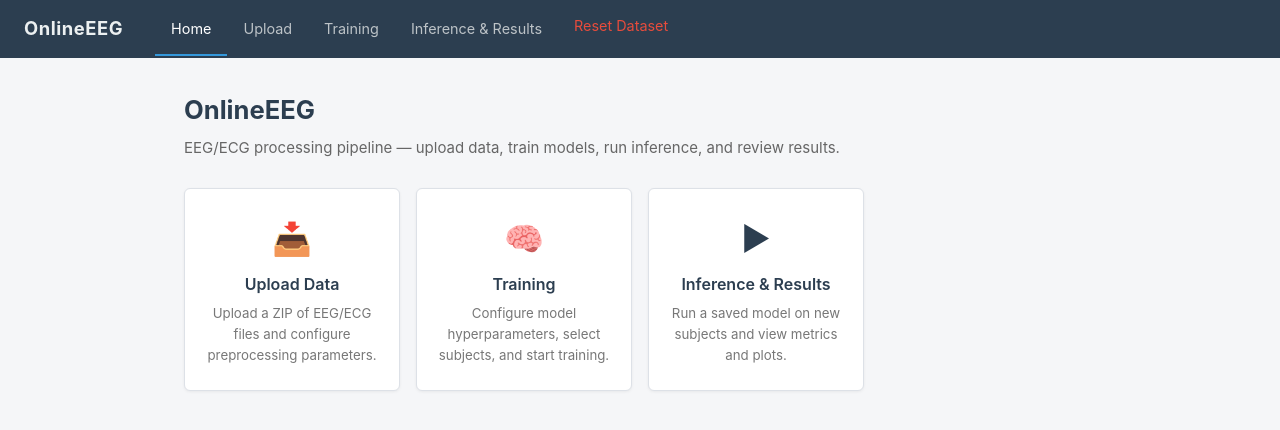
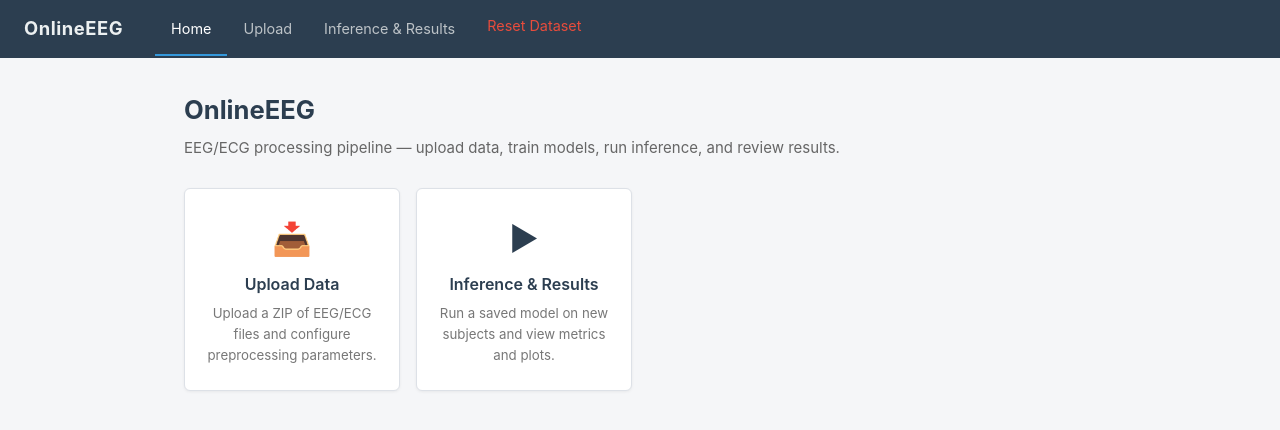
Before and after one commit to ivanbrillo/OnlineEEG-Rpeaks, a Flask app: page / in a window 1280 px wide. Shown: the top 430 px of the page. Run offline with Flask 3, Linux system fonts and the light colour scheme.

Commit message:
removed training page

```diff
--- a/app.py
+++ b/app.py
@@ -192,134 +192,27 @@ def _run_training_thread(config, excluded_subjects):
 
 @app.route("/training")
 def training():
-    subjects = []
-    try:
-        subjects = get_saved_subjects()
-    except NotImplementedError:
-        pass  # silently show empty list; user will upload data first
-    except Exception as e:
-        flash(f"Could not load subjects: {e}", "error")
-
-    form_values = _state.get("training_form_values")
-
-    return render_template(
-        "training.html",
-        subjects=subjects,
-        default_hyperparams=DEFAULT_HYPERPARAMS,
-        training_logs=_state["training_logs"],
-        training_status=_state["training_status"],
-        training_running=_state["training_running"],
-        training_metrics=_state["training_metrics"],
-        training_plot=_state["training_plot"],
-        last_model_name=_state["last_model_name"],
-        form_values=form_values,
-    )
+    return redirect(url_for("index"))
 
 
 @app.route("/training/status")
 def training_status_api():
-    """JSON endpoint polled by the training page to stream live log updates."""
-    with _state_lock:
-        data = {
-            "logs": _state["training_logs"],
-            "running": _state["training_running"],
-            "status": _state["training_status"],
-            "metrics": _state["training_metrics"],
-            "plot": _state["training_plot"],
-        }
-    return jsonify(data)
+    return redirect(url_for("index"))
 
 
 @app.route("/training/start", methods=["POST"])
 def training_start():
-    if _state["training_running"]:
-        flash("Training is already running.", "info")
-        return redirect(url_for("training"))
-
-    form_values = {
-        "model_name": request.form.get("model_name", "").strip(),
-        "channels": request.form.get("channels", "64"),
-        "overlap_percentage": request.form.get("overlap_percentage", "0"),
-        "butterworth": bool(request.form.get("butterworth")),
-        "f_min": request.form.get("f_min", "5"),
-        "f_max": request.form.get("f_max", "22.5"),
-        "validation_ratio": request.form.get("validation_ratio", "0.3"),
-        "time_window_length": request.form.get("time_window_length", "10"),
-        "hyperparams": request.form.get("hyperparams", "{}"),
-        "excluded_subjects": request.form.getlist("excluded_subjects"),
-    }
-    _state["training_form_values"] = form_values
-
-    model_name = request.form.get("model_name", "").strip()
-    if not model_name:
-        flash("Model name is required.", "error")
-        return redirect(url_for("training"))
-
-    hyperparams = safe_json_parse(request.form.get("hyperparams", "{}"))
-    if not hyperparams:
-        flash("Invalid JSON in the hyperparameters field.", "error")
-        return redirect(url_for("training"))
-
-    butterworth = bool(request.form.get("butterworth"))
-
-    # Inject UI-controlled fields into hyperparams so training.py finds them normally
-    hyperparams.setdefault("general", {})["VALIDATION_RATIO"] = float(request.form.get("validation_ratio", 0.3))
-    hyperparams.setdefault("windowing", {})["time_window_length"] = float(request.form.get("time_window_length", 10))
-    hyperparams.setdefault("windowing", {})["overlap_percentage"] = float(request.form.get("overlap_percentage", 0.0))
-
-    config = {
-        "model_name": model_name,
-        "channels": int(request.form.get("channels", 64)),
-        "butterworth": butterworth,
-        "f_min": float(request.form.get("f_min", 5.0)) if butterworth else None,
-        "f_max": float(request.form.get("f_max", 22.5)) if butterworth else None,
-        "hyperparams": hyperparams,
-    }
-    excluded_subjects = request.form.getlist("excluded_subjects")
-
-    _state["last_model_name"] = model_name
-    _state["last_config"] = config
-
-    t = threading.Thread(target=_run_training_thread, args=(config, excluded_subjects), daemon=True)
-    t.start()
-
-    flash("Training started. Logs will update below.", "info")
-    return redirect(url_for("training"))
+    return redirect(url_for("index"))
 
 
 @app.route("/training/download")
 def training_download():
-    model_name = _state.get("last_model_name", "")
-    if not model_name:
-        flash("No trained model available. Run training first.", "error")
-        return redirect(url_for("training"))
-    checkpoint = os.path.join(
-        os.path.dirname(os.path.abspath(__file__)),
-        "saved_models", f"{model_name}_best_model.pt"
-    )
-    if not os.path.exists(checkpoint):
-        flash("Checkpoint file not found. Run training first.", "error")
-        return redirect(url_for("training"))
-    return send_file(checkpoint, as_attachment=True,
-                     download_name=f"{model_name}_best_model.pt")
+    return redirect(url_for("index"))
 
 
 @app.route("/training/save", methods=["POST"])
 def training_save():
-    model_name = request.form.get("model_name", "").strip()
-    if not model_name:
-        flash("Model name is required to save.", "error")
-        return redirect(url_for("training"))
-
-    try:
-        result = save_trained_model(model_name, _state["last_config"])
-        flash(result.get("message", "Model saved successfully."), "success")
-    except NotImplementedError:
-        flash("save_trained_model: not yet implemented.", "info")
-    except Exception as e:
-        flash(f"Save error: {e}", "error")
-
-    return redirect(url_for("training"))
+    return redirect(url_for("index"))
 
 
 # ── Inference ──────────────────────────────────────────────────────────────────
--- a/static/css/style.css
+++ b/static/css/style.css
@@ -62,7 +62,6 @@ nav ul li a.active { color: #fff; border-bottom: 2px solid #3498db; }
 
 .nav-reset { color: #e74c3c !important; }
 .nav-reset:hover { background: rgba(231,76,60,0.12) !important; }
-
 /* ── Flash messages ───────────────────────────────────────── */
 .flash-container { margin-bottom: 1.5rem; }
 
@@ -74,9 +73,10 @@ nav ul li a.active { color: #fff; border-bottom: 2px solid #3498db; }
     font-size: 0.93rem;
 }
 
-.flash-success { background: #eafaf1; border-color: #27ae60; color: #1e8449; }
-.flash-error   { background: #fdedec; border-color: #e74c3c; color: #c0392b; }
-.flash-info    { background: #eaf4fb; border-color: #3498db; color: #1a6fa0; }
+.flash-success  { background: #eafaf1; border-color: #27ae60; color: #1e8449; }
+.flash-error    { background: #fdedec; border-color: #e74c3c; color: #c0392b; }
+.flash-info     { background: #eaf4fb; border-color: #3498db; color: #1a6fa0; }
+.flash-warning  { background: #fef9e7; border-color: #f39c12; color: #7d5700; }
 
 /* ── Cards ────────────────────────────────────────────────── */
 .card {
--- a/templates/base.html
+++ b/templates/base.html
@@ -14,7 +14,6 @@
     <ul>
         <li><a href="{{ url_for('index') }}"    {% if request.endpoint == 'index'     %}class="active"{% endif %}>Home</a></li>
         <li><a href="{{ url_for('upload') }}"   {% if request.endpoint == 'upload'    %}class="active"{% endif %}>Upload</a></li>
-        <li><a href="{{ url_for('training') }}" {% if request.endpoint == 'training'  %}class="active"{% endif %}>Training</a></li>
         <li><a href="{{ url_for('inference') }}" {% if request.endpoint == 'inference' %}class="active"{% endif %}>Inference &amp; Results</a></li>
         <li>
             <form action="{{ url_for('reset') }}" method="post" style="display:inline"
--- a/templates/index.html
+++ b/templates/index.html
@@ -13,12 +13,7 @@
         <h3>Upload Data</h3>
         <p>Upload a ZIP of EEG/ECG files and configure preprocessing parameters.</p>
     </a>
-    <a href="{{ url_for('training') }}" class="nav-card">
-        <div class="nav-card-icon">&#129504;</div>
-        <h3>Training</h3>
-        <p>Configure model hyperparameters, select subjects, and start training.</p>
-    </a>
-    <a href="{{ url_for('inference') }}" class="nav-card">
+<a href="{{ url_for('inference') }}" class="nav-card">
         <div class="nav-card-icon">&#9654;</div>
         <h3>Inference &amp; Results</h3>
         <p>Run a saved model on new subjects and view metrics and plots.</p>
--- a/templates/inference.html
+++ b/templates/inference.html
@@ -53,6 +53,12 @@
             <label for="zip_file">Evaluation Data (ZIP)</label>
             <input type="file" id="zip_file" name="zip_file" accept=".zip">
             <span class="hint">ZIP must contain <code>P###_EEG.mat</code> files. <code>P###_ECG.mat</code> files are optional — if provided, ground-truth metrics and ECG overlay plots are computed. Evaluation subjects are not added to the training dataset.</span>
+        </div>
+
+        <div class="flash flash-warning">
+            <strong>&#9888; Train/Validation subjects — do not use for independent testing:</strong><br>
+            Train: [111, 105, 62, 110, 28, 99, 120, 121, 29, 57, 66, 97, 107, 103, 104, 23, 58, 73, 33, 109, 27, 113, 30, 40, 35, 93]<br>
+            Validation: [82, 49, 41, 52, 88, 71, 117, 69, 45, 101]
         </div>
 
         <div class="form-group" id="cached-source-group" style="display:none;">
--- a/templates/training.html
+++ b/templates/training.html
@@ -7,6 +7,11 @@
     <p>Configure model parameters, select subjects to include, then start training.</p>
 </div>
 
+<div class="card">
+    <p class="text-muted">Training is not available in this deployment.</p>
+</div>
+
+{% if false %}
 <!-- ── Section 1: Configuration ──────────────────────────── -->
 <form action="{{ url_for('training_start') }}" method="post">
 <div class="card">
@@ -288,4 +293,5 @@ function toggleFilterFields(checkbox) {
     {% endif %}
 })();
 </script>
+{% endif %}{# end if false #}
 {% endblock %}
```
